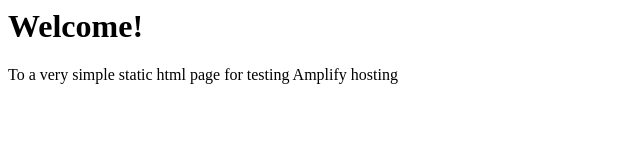
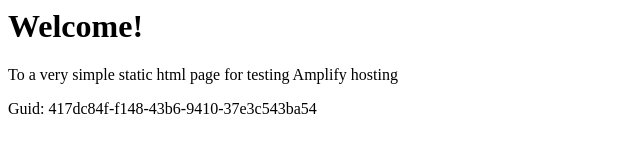
Before and after one commit to aws-aemilia-nrt/Github-PR-Commit-Integration-Test-DoNotTouch-Gith-OKSLNVO2-v1-preprod-ap-northeast-1, a website: page src/index.html in a window 1280 px wide. Shown: the whole page, without its empty margins (0-640 px from the left). Drawn offline with Linux system fonts and the light colour scheme.

Commit message:
commit from integ tests

```diff
--- a/src/index.html
+++ b/src/index.html
@@ -1,3 +1,5 @@
+
+
 <html lang="en">
 
 <head>
@@ -10,6 +12,6 @@
 <body>
     <h1>Welcome!</h1>
     <p>To a very simple static html page for testing Amplify hosting</p>
-</body>
+    <p>Guid: 417dc84f-f148-43b6-9410-37e3c543ba54</p></body>
 
 </html>
```
